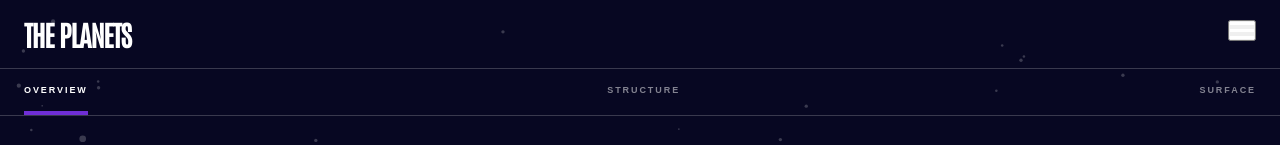
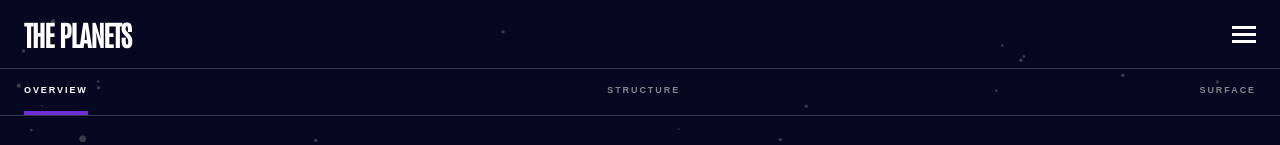
Before and after one commit to xaviguasch/planets-facts-site-app-frontendmentor-challenge-prac, a React (Create React App) app: page /planets/earth in a window 1280 px wide. Shown: the top 145 px of the page. Built offline with nearby package versions, Linux system fonts and the light colour scheme.

Commit message:
adjusted Header button styling

```diff
--- a/src/App.js
+++ b/src/App.js
@@ -13,7 +13,7 @@ function App() {
   let params = useParams()
 
   useEffect(() => {
-    // Checks if params object is empty or not. If it has data (because the user introduced a planet url), then it closes the modal via state and shows the planet component.
+    // Checks if params object is empty or not. If it has data (because the user wrote a planet url directly), then it closes the modal via state and shows the planet component.
     if (Object.keys(params).length !== 0) {
       setIsNavModalOpen(false)
     }
--- a/src/components/Header.css
+++ b/src/components/Header.css
@@ -6,10 +6,12 @@
   padding: 1em 1.5em;
 }
 
+.Header__nav {
+  display: flex;
+  justify-content: center;
+  align-items: center;
+}
+
 .Header__nav__list {
   display: none;
 }
-
-.Header__nav__hamb {
-  cursor: pointer;
-}
--- a/src/components/Header.js
+++ b/src/components/Header.js
@@ -11,7 +11,7 @@ const Header = ({ onModalLinkHandler, onIsNavModalOpen }) => {
     <div className='Header'>
       <h2 className='Header__title'>The Planets</h2>
 
-      <nav>
+      <nav className='Header__nav'>
         <ul className='Header__nav__list'>
           {data.map((d) => (
             <li key={d.name}>
@@ -20,10 +20,11 @@ const Header = ({ onModalLinkHandler, onIsNavModalOpen }) => {
           ))}
         </ul>
 
+        {/* Correct CSS of the button and it's disabled state */}
         <button
-          className='Header__nav__hamb'
+          className='Header__nav__hamb-btn'
           onClick={onModalLinkHandler}
-          disabled={onIsNavModalOpen}
+          disabled={onIsNavModalOpen} // if the nav is already open, we are disabling the hamburger button
         >
           <img src={IconHamburger} alt='icon-hamburger' />
         </button>
--- a/src/components/Planet.js
+++ b/src/components/Planet.js
@@ -5,7 +5,7 @@ import data from '../data.json'
 
 import './Planet.css'
 
-const Planet = ({ testing }) => {
+const Planet = () => {
   const [infoDisplay, setInfoDisplay] = useState('overview')
 
   const handleInfoDisplayChange = (e) => {
--- a/src/index.css
+++ b/src/index.css
@@ -145,6 +145,18 @@ img {
 /* ================== */
 /* Buttons & inputs */
 /* ================== */
+
+.Header__nav__hamb-btn,
+.Planet__btn {
+  cursor: pointer;
+  border: none;
+  background-color: transparent;
+}
+
+.Header__nav__hamb-btn:disabled {
+  cursor: not-allowed;
+}
+
 .Planet__btn {
   text-decoration: none;
   text-transform: uppercase;
@@ -152,10 +164,6 @@ img {
   letter-spacing: 1.93px;
   color: var(--clr-white-text-alt);
   font-size: var(--fs-09);
-
-  border: none;
-  background-color: transparent;
-  cursor: pointer;
 
   padding: 1.75em 0;
   border-bottom: 4px solid transparent;
```
